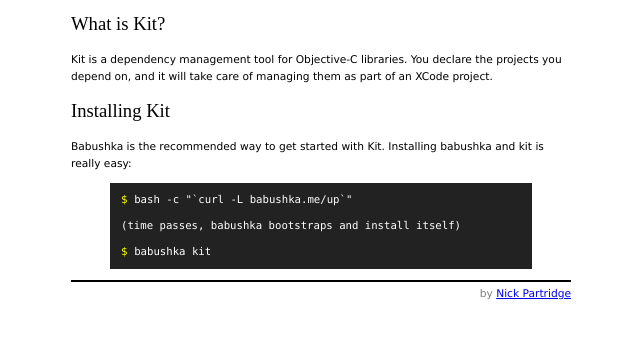
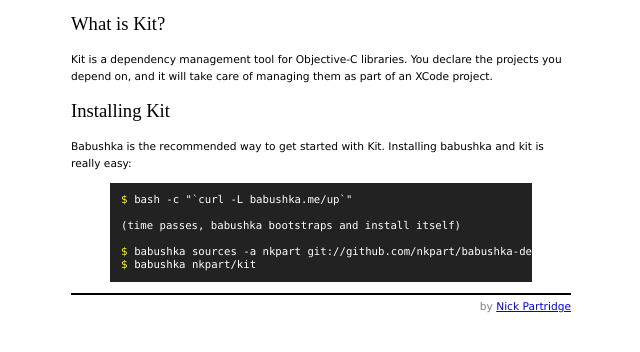
Before and after one commit to nkpart/kit, a plain HTML site: page site/about.html in a window 1280 px wide. Shown: the part 108-460 px from the top of the page, without its empty margins (319-959 px from the left). Drawn offline with Linux system fonts and the light colour scheme.

Commit message:
updated kit install instructions

```diff
--- a/site/about.html
+++ b/site/about.html
@@ -26,7 +26,8 @@
 
 (time passes, babushka bootstraps and install itself)
 
-<span class="prompt">$</span> babushka kit</code></pre>
+<span class="prompt">$</span> babushka sources -a nkpart git://github.com/nkpart/babushka-deps
+<span class="prompt">$</span> babushka nkpart/kit</code></pre>
     </div>
 
   <div id="footer">by <a href="http://twitter.com/nkpart">Nick Partridge</a></div>
```
Also changed, not shown: 1 other file.
